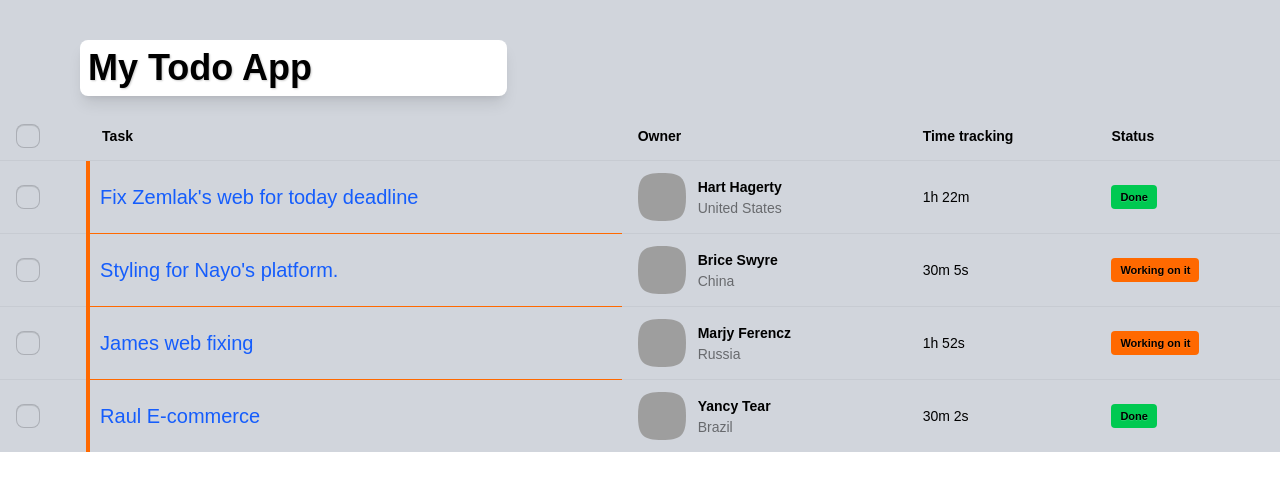
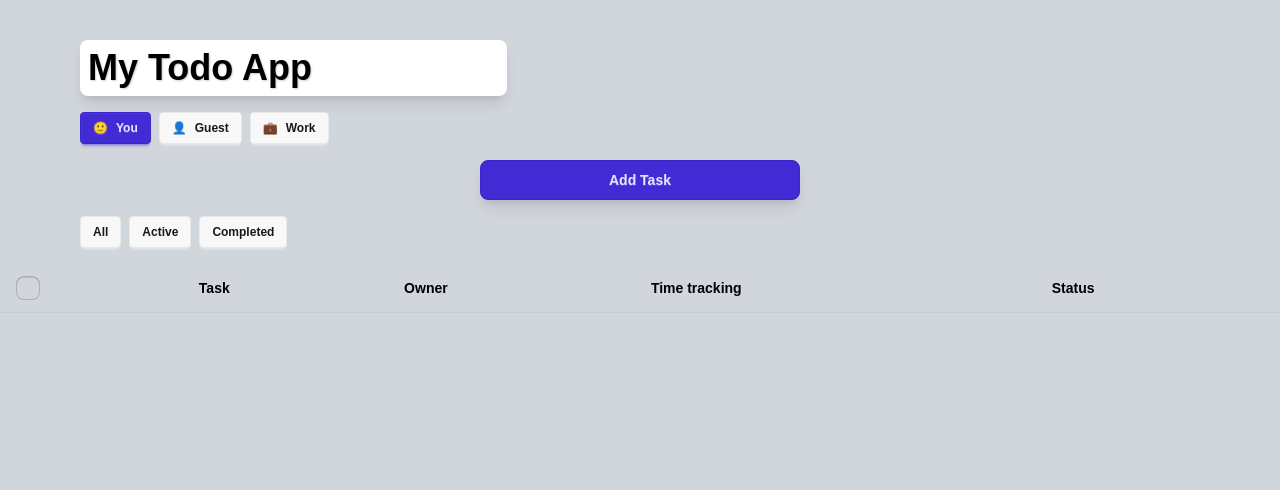
Before and after one commit to yohansngus/CollabrativeToDoApp, a Next.js app: page / in a window 1280 px wide. Shown: the top 490 px of the page. Built offline with nearby package versions, Linux system fonts and the light colour scheme; grey boxes are pictures that could not be loaded.

Commit message:
UX implement

```diff
--- a/app/page.tsx
+++ b/app/page.tsx
@@ -1,13 +1,228 @@
+"use client";
 import Image from "next/image";
+import React from "react";
 
 export default function Home() {
-  const tasks = "border-l-4 border-orange-500 text-blue-600 text-xl pl-2.5";
+  const [task, setTask] = React.useState("");
+  const [tasksList, setTasksList] = React.useState([]);
+  const [now, setNow] = React.useState(Date.now());
+  const [filter, setFilter] = React.useState("all");
+  const [editTaskId, setEditTaskId] = React.useState(null);
+  const [editText, setEditText] = React.useState("");
+  const users = [
+    { name: "You", avatar: "🙂" },
+    { name: "Guest", avatar: "👤" },
+    { name: "Work", avatar: "💼" },
+  ];
+
+  const [currentUser, setCurrentUser] = React.useState(users[0]);
+  // task item class based on completion status
+  const tasks = (completed) =>
+    `text-xl pl-2.5 border-l-4 ${
+      completed
+        ? "border-green-500 line-through opacity-60"
+        : "border-orange-500"
+    }`;
+  const formatTime = (ms) => {
+    const sec = Math.floor(ms / 1000);
+    const min = Math.floor(sec / 60);
+    const hrs = Math.floor(min / 60);
+
+    if (hrs > 0) return `${hrs}h ${min % 60}m`;
+    if (min > 0) return `${min}m ${sec % 60}s`;
+    return `${sec}s`;
+  };
+  const showResult = () => {
+    if (!task.trim()) return;
+
+    const newTask = {
+      id: Date.now(),
+      title: task,
+      createdAt: Date.now(),
+      completed: false,
+      completedAt: null,
+      owner: currentUser,
+      avatar: currentUser.avatar,
+    };
+
+    setTasksList((prev) => [...prev, newTask]);
+
+    document.getElementById("my_modal_3").close();
+    setTask("");
+  };
+
+  // Delete task by id
+
+  const deleteTask = (id) => {
+    setTasksList((prev) => prev.filter((t) => t.id !== id));
+  };
+  // Toggle task completion by id
+  const toggleComplete = (id) => {
+    setTasksList((prev) =>
+      prev.map((t) => {
+        if (t.id !== id) return t;
+
+        const isCompleting = !t.completed;
+
+        return {
+          ...t,
+          completed: isCompleting,
+          completedAt: isCompleting ? Date.now() : null,
+        };
+      }),
+    );
+  };
+  // Edit task title by id
+  const openEditModal = (task) => {
+    setEditTaskId(task.id);
+    setEditText(task.title);
+    document.getElementById("edit_modal").showModal();
+  };
+
+  const saveEditTask = () => {
+    if (!editText.trim()) return;
+
+    setTasksList((prev) =>
+      prev.map((t) => (t.id === editTaskId ? { ...t, title: editText } : t)),
+    );
+
+    document.getElementById("edit_modal").close();
+    setEditTaskId(null);
+    setEditText("");
+  };
+  // Filter tasks based on current filter state
+  const filteredTasks = tasksList.filter((t) => {
+    if (filter === "active") return !t.completed;
+    if (filter === "done") return t.completed;
+    return true;
+  });
+  // time tracking with live update every second
+  React.useEffect(() => {
+    const interval = setInterval(() => {
+      setNow(Date.now());
+    }, 1000);
+
+    return () => clearInterval(interval);
+  }, []);
+
+  // 1. Load tasks from localStorage when app starts
+  React.useEffect(() => {
+    const saved = localStorage.getItem("tasks");
+    if (saved) {
+      setTasksList(JSON.parse(saved));
+    }
+  }, []);
+
+  // 2. Save tasks whenever they change
+  React.useEffect(() => {
+    localStorage.setItem("tasks", JSON.stringify(tasksList));
+  }, [tasksList]);
+
   return (
-    <div className="bg-gray-300 text-black">
+    <div className="bg-gray-300 text-black align-middle h-screen w-screen">
       <h1 className="bg-white p-2 w-1/3 rounded-lg text-4xl font-bold text-base-content mb-4 ml-20 mt-10 text-black shadow-lg [text-shadow:1px_1px_2px_rgba(0,0,0,0.2)]">
         My Todo App
       </h1>
+      <div className="flex gap-2 mb-4 ml-20">
+        {users.map((u) => (
+          <button
+            key={u.name}
+            className={`btn btn-sm flex items-center gap-2 ${
+              currentUser.name === u.name ? "btn-primary" : ""
+            }`}
+            onClick={() => setCurrentUser(u)}
+          >
+            <span>{u.avatar}</span>
+            {u.name}
+          </button>
+        ))}
+      </div>
+      {/* You can open the modal using document.getElementById('ID').showModal() method */}
+      <button
+        className="btn btn-primary mx-auto w-1/4 mb-4 align-meddled flex rounded-lg shadow-lg"
+        onClick={() => document.getElementById("my_modal_3").showModal()}
+      >
+        Add Task
+      </button>
+      <dialog id="edit_modal" className="modal">
+        <div className="modal-box bg-gray-800 text-white rounded-2xl shadow-2xl p-6">
+          <h3 className="text-xl font-bold mb-4">Edit Task</h3>
+          <form
+            onSubmit={(e) => {
+              e.preventDefault();
+              saveEditTask();
+            }}
+          >
+            <input
+              value={editText}
+              onChange={(e) => setEditText(e.target.value)}
+              className="input input-bordered w-full mb-4"
+              placeholder="Update your task..."
+              autoFocus
+            />
+
+            <div className="flex justify-end gap-2">
+              <button
+                type="button"
+                className="btn btn-ghost"
+                onClick={() => document.getElementById("edit_modal").close()}
+              >
+                Cancel
+              </button>
+
+              <button type="submit" className="btn btn-primary">
+                Save Changes
+              </button>
+            </div>
+          </form>
+        </div>
+      </dialog>
+      <dialog id="my_modal_3" className="modal text-white">
+        <div className="modal-box py-10 bg-gray-800 text-white rounded-2xl shadow-2xl">
+          <form
+            onSubmit={(e) => {
+              e.preventDefault();
+              showResult();
+            }}
+          >
+            <button
+              type="button"
+              className="btn btn-sm absolute right-2 top-2"
+              onClick={() => document.getElementById("my_modal_3").close()}
+            >
+              ✕
+            </button>
+
+            <input
+              value={task}
+              onChange={(e) => setTask(e.target.value)}
+              className="input input-bordered flex align-middle mx-auto text-lg"
+              type="text"
+              placeholder="Add your task..."
+              autoFocus
+            />
+
+            <button
+              type="submit"
+              className="btn btn-sm btn-primary absolute right-3 bottom-3"
+            >
+              Save
+            </button>
+          </form>
+        </div>
+      </dialog>
       <div className="overflow-x-auto">
+        <div className="flex gap-2 mb-4 ml-20">
+          <button className="btn btn-sm" onClick={() => setFilter("all")}>
+            All
+          </button>
+          <button className="btn btn-sm" onClick={() => setFilter("active")}>
+            Active
+          </button>
+          <button className="btn btn-sm" onClick={() => setFilter("done")}>
+            Completed
+          </button>
+        </div>
         <table className="table">
           {/* head */}
           <thead>
@@ -24,134 +239,59 @@ export default function Home() {
             </tr>
           </thead>
           <tbody>
-            {/* row 1 */}
-            <tr>
+            {filteredTasks.map((t) => (
+              <tr key={t.id}>
                 <th>
                   <label>
                     <input type="checkbox" className="checkbox" />
                   </label>
                 </th>
 
-              <td className={tasks}> Fix Zemlak's web for today deadline</td>
+                <td className={tasks(t.completed)}>{t.title}</td>
+
                 <td>
-                <div className="flex items-center gap-3">
-                  <div className="avatar">
-                    <div className="mask mask-squircle h-12 w-12">
-                      <img
-                        src="https://img.daisyui.com/images/profile/demo/2@94.webp"
-                        alt="Avatar Tailwind CSS Component"
-                      />
-                    </div>
-                  </div>
+                  <div className="flex items-center gap-2">
+                    <span className="text-xl">{t.avatar}</span>
                     <div>
-                    <div className="font-bold">Hart Hagerty</div>
-                    <div className="text-sm opacity-50">United States</div>
+                      <div className="font-bold">{t.owner}</div>
+                      <div className="text-sm opacity-50">Local</div>
                     </div>
                   </div>
                 </td>
-              <td>1h 22m</td>
-              <th>
-                <button className="btn btn-ghost btn-xs bg-green-500">
-                  Done
+
+                {/* ⏱️ LIVE TIME TRACKING */}
+                <td>
+                  {formatTime(
+                    (t.completed ? t.completedAt : now) - t.createdAt,
+                  )}
+                </td>
+
+                <th className="flex gap-2">
+                  <button
+                    onClick={() => toggleComplete(t.id)}
+                    className={`btn btn-xs ${
+                      t.completed ? "bg-green-500" : "bg-orange-500"
+                    }`}
+                  >
+                    {t.completed ? "Done" : "Working"}
+                  </button>
+
+                  <button
+                    onClick={() => openEditModal(t)}
+                    className="btn btn-xs btn-info"
+                  >
+                    Edit
+                  </button>
+
+                  <button
+                    onClick={() => deleteTask(t.id)}
+                    className="btn btn-xs btn-error"
+                  >
+                    Delete
                   </button>
                 </th>
               </tr>
-            {/* row 2 */}
-            <tr>
-              <th>
-                <label>
-                  <input type="checkbox" className="checkbox" />
-                </label>
-              </th>
-
-              <td className={tasks}>Styling for Nayo's platform.</td>
-              <td>
-                <div className="flex items-center gap-3">
-                  <div className="avatar">
-                    <div className="mask mask-squircle h-12 w-12">
-                      <img
-                        src="https://img.daisyui.com/images/profile/demo/3@94.webp"
-                        alt="Avatar Tailwind CSS Component"
-                      />
-                    </div>
-                  </div>
-                  <div>
-                    <div className="font-bold">Brice Swyre</div>
-                    <div className="text-sm opacity-50">China</div>
-                  </div>
-                </div>
-              </td>
-              <td>30m 5s</td>
-              <th>
-                <button className="btn btn-ghost btn-xs bg-orange-500">
-                  Working on it
-                </button>
-              </th>
-            </tr>
-            {/* row 3 */}
-            <tr>
-              <th>
-                <label>
-                  <input type="checkbox" className="checkbox" />
-                </label>
-              </th>
-
-              <td className={tasks}>James web fixing</td>
-              <td>
-                <div className="flex items-center gap-3">
-                  <div className="avatar">
-                    <div className="mask mask-squircle h-12 w-12">
-                      <img
-                        src="https://img.daisyui.com/images/profile/demo/4@94.webp"
-                        alt="Avatar Tailwind CSS Component"
-                      />
-                    </div>
-                  </div>
-                  <div>
-                    <div className="font-bold">Marjy Ferencz</div>
-                    <div className="text-sm opacity-50">Russia</div>
-                  </div>
-                </div>
-              </td>
-              <td>1h 52s</td>
-              <th>
-                <button className="btn btn-ghost btn-xs bg-orange-500">
-                  Working on it
-                </button>
-              </th>
-            </tr>
-            {/* row 4 */}
-            <tr>
-              <th>
-                <label>
-                  <input type="checkbox" className="checkbox" />
-                </label>
-              </th>
-
-              <td className={tasks}>Raul E-commerce</td>
-              <td>
-                <div className="flex items-center gap-3">
-                  <div className="avatar">
-                    <div className="mask mask-squircle h-12 w-12">
-                      <img
-                        src="https://img.daisyui.com/images/profile/demo/5@94.webp"
-                        alt="Avatar Tailwind CSS Component"
-                      />
-                    </div>
-                  </div>
-                  <div>
-                    <div className="font-bold">Yancy Tear</div>
-                    <div className="text-sm opacity-50">Brazil</div>
-                  </div>
-                </div>
-              </td>
-              <td>30m 2s</td>
-              <th>
-                <button className="btn btn-ghost btn-xs bg-green-500">
-                  Done
-                </button>
-              </th>
-            </tr>
+            ))}
           </tbody>
         </table>
       </div>
```
Also changed, not shown: public/newup.jpg (added). Lines whose indentation alone changed are shown as unchanged.
